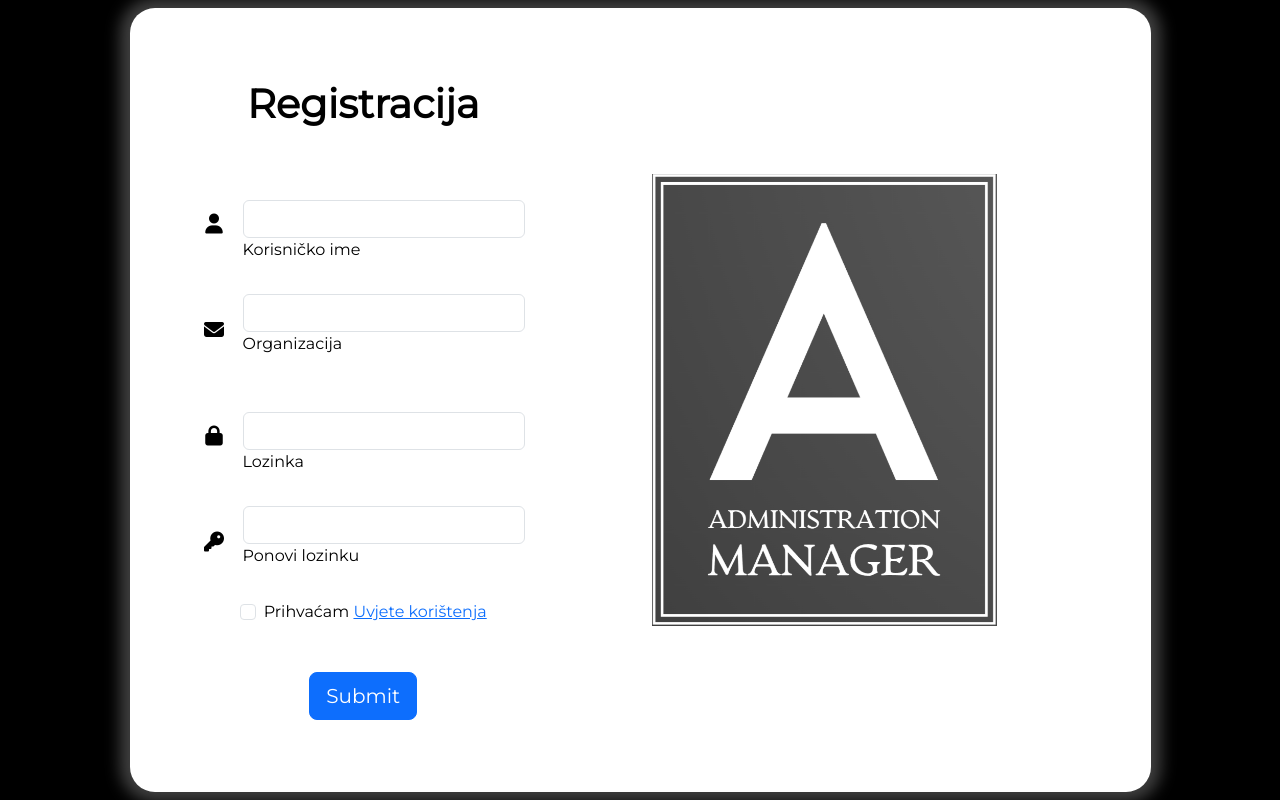
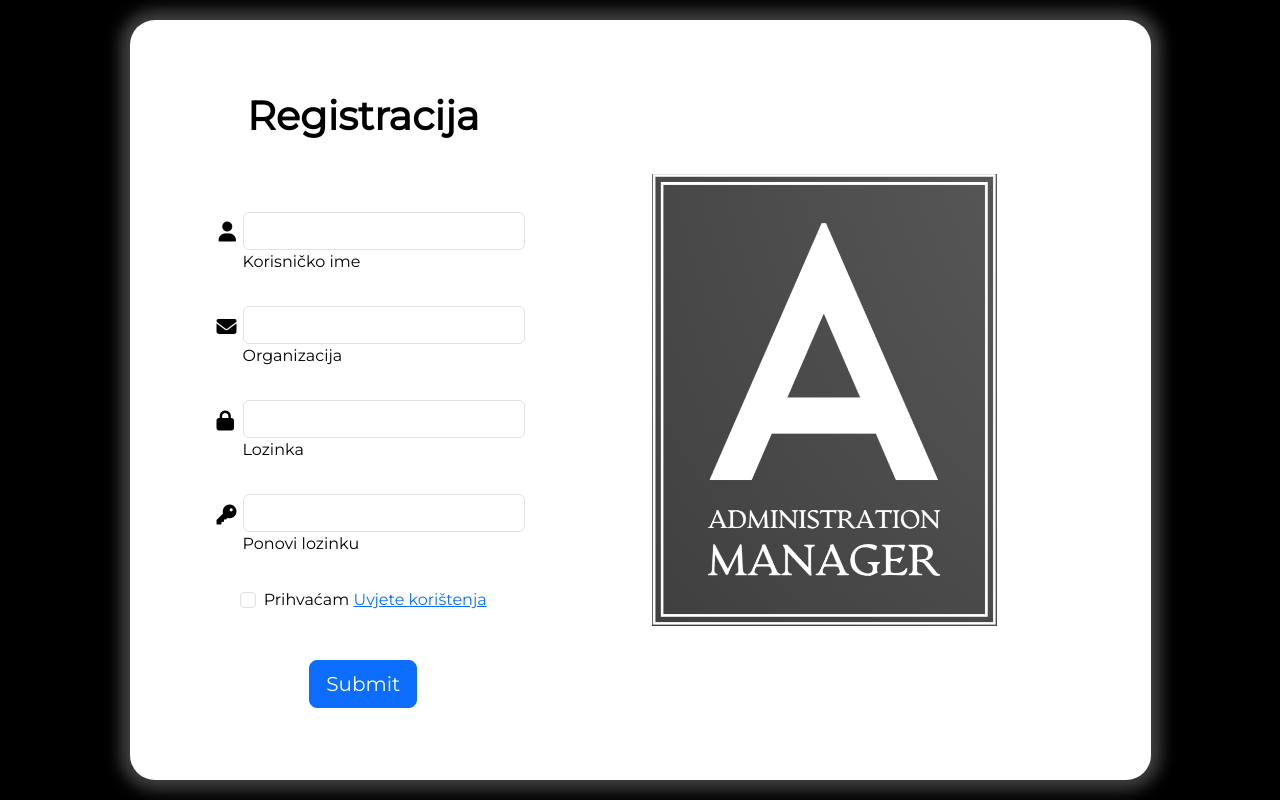
Before and after one commit to i2martin/AdministrationManager, a Flask app: page /register in a window 1280 px wide. Run offline with Flask 3, Linux system fonts and the light colour scheme; parts of the project's set-up code (start-up, migrations or seed data) failed here and were passed over; some libraries are stand-ins or nearby versions.

Commit message:
Minor HTML/CSS changes and some code cleanup.

```diff
--- a/static/style.css
+++ b/static/style.css
@@ -155,3 +155,13 @@
 {
     width: 20px;
 }
+.login-icons
+{
+    padding-bottom: 30px;
+    padding-left: 15px;
+}
+.register-icons
+{
+    padding-bottom: 8px;
+    padding-left: 17px;
+}
--- a/templates/base.html
+++ b/templates/base.html
@@ -3,7 +3,6 @@
 <head>
     <meta charset="UTF-8">
     <meta content="width=device-width, initial-scale=1" name="viewport"/>
-
     <link crossorigin="anonymous" href="https://cdn.jsdelivr.net/npm/bootstrap@5.3.0-alpha1/dist/css/bootstrap.min.css"
           integrity="sha384-GLhlTQ8iRABdZLl6O3oVMWSktQOp6b7In1Zl3/Jr59b6EGGoI1aFkw7cmDA6j6gD" rel="stylesheet">
     <script crossorigin="anonymous"
--- a/templates/login.html
+++ b/templates/login.html
@@ -25,9 +25,8 @@
                             <div class="col-md-10 col-lg-6 col-xl-5 order-2 order-lg-1">
                                 <p class="text-center h1 fw-bold mb-5 mx-1 mx-md-4 mt-4">Prijava</p>
                                 <form action="{{ url_for('login') }}" class="mx-1 mx-md-4" method="post">
-
                                     <div class="d-flex flex-row align-items-center mb-4">
-                                        <i class="fas fa-user fa-lg me-3 fa-fw"></i>
+                                        <i class="login-icons fas fa-user fa-lg me-3 fa-fw"></i>
                                         <div class="form-outline flex-fill mb-0">
                                             <input class="form-control" id="form3Example1c" name="username"
                                                    type="text"/>
@@ -36,7 +35,7 @@
                                     </div>
 
                                     <div class="d-flex flex-row align-items-center mb-4">
-                                        <i class="fas fa-lock fa-lg me-3 fa-fw"></i>
+                                        <i class="login-icons fas fa-lock fa-lg me-3 fa-fw"></i>
                                         <div class="form-outline flex-fill mb-0">
                                             <input class="form-control" id="form3Example4c" name="password"
                                                    type="password"/>
--- a/templates/postavke.html
+++ b/templates/postavke.html
@@ -1,7 +1,7 @@
 {% extends "base.html" %}
 {% block title %}Postavke{% endblock %}
+{% block content %}
 {% include 'header.html' %}
-{% block content %}
 <div class="settings">
     <h1 class="text-center text-light" style="padding-bottom: 5%;"> Vaše postavke</h1>
     <form onsubmit="return isNumber()" action="{{url_for('postavke')}}" method="POST" class="add-shadow" style="border-radius:10px;">
--- a/templates/putni.html
+++ b/templates/putni.html
@@ -1,7 +1,5 @@
 {% extends "base.html" %}
 {% block title %}Prijevoz{% endblock %}
-{% block navbar %}
-{% endblock %}
 {% block content %}
 {% include 'header.html' %}
 <div class="container-fluid custom-padding">
--- a/templates/register.html
+++ b/templates/register.html
@@ -1,8 +1,5 @@
 {% extends "base.html" %}
 {% block title %}Registracija{% endblock %}
-<header>
-    <meta content="width=device-width, initial-scale=1" name="viewport"/>
-</header>
 {% block content %}
 <script type="text/javascript">
 function validate()
@@ -43,11 +40,10 @@
                             <div class="col-md-10 col-lg-6 col-xl-5 order-2 order-lg-1">
 
                                 <p class="text-center h1 fw-bold mb-5 mx-1 mx-md-4 mt-4">Registracija</p>
-
                                 <form action="{{ url_for('register') }}" class="mx-1 mx-md-4" method="post">
                                 {{ form.csrf_token }}
                                     <div class="d-flex flex-row align-items-center mb-4">
-                                        <i class="fas fa-user fa-lg me-3 fa-fw"></i>
+                                        <i class="register-icons fas fa-user fa-lg me-3 fa-fw"></i>
                                         <div class="form-outline flex-fill mb-0">
                                             <span id="username-error">1</span>
                                             {{form.username(class="form-control", pattern=".{8,30}", title="Korisničko ime mora sadržavati 8-30 znakova.", required="True")}}
@@ -56,7 +52,7 @@
                                     </div>
 
                                     <div class="d-flex flex-row align-items-center mb-4">
-                                        <i class="fas fa-envelope fa-lg me-3 fa-fw"></i>
+                                        <i class="login-icons fas fa-envelope fa-lg me-3 fa-fw"></i>
                                         <div class="form-outline flex-fill mb-0">
                                             {{form.organisation(class="form-control", required="True")}}
                                             <label class="form-label">Organizacija</label>
@@ -64,16 +60,16 @@
                                     </div>
 
                                     <div class="d-flex flex-row align-items-center mb-4">
-                                        <i class="fas fa-lock fa-lg me-3 fa-fw"></i>
+                                        <i class="login-icons fas fa-lock fa-lg me-3 fa-fw"></i>
                                         <div class="form-outline flex-fill mb-0">
-                                            <span id="password-error">1</span>
+                                            <span id="password-error"></span>
                                             {{form.password(class="form-control", pattern="(?=.*\d)(?=.*[a-z,č,š,ć,đ,ž])(?=.*[A-Z,Č,Ć,Š,Đ,Ž]).{8,30}", title="Lozinka mora sadržavati 8-30 znakova uključujući mala i velika slova i brojeve.", required="True")}}
                                             <label class="form-label">Lozinka</label>
                                         </div>
                                     </div>
 
                                     <div class="d-flex flex-row align-items-center mb-4">
-                                        <i class="fas fa-key fa-lg me-3 fa-fw"></i>
+                                        <i class="login-icons fas fa-key fa-lg me-3 fa-fw"></i>
                                         <div class="form-outline flex-fill mb-0">
                                             {{form.confirm_password(class="form-control", pattern="(?=.*\d)(?=.*[a-z,č,š,ć,đ,ž])(?=.*[A-Z,Č,Ć,Š,Đ,Ž]).{8,30}", title="Lozinka mora sadržavati 8-30 znakova uključujući mala i velika slova i brojeve.", required="True")}}
                                             <label class="form-label">Ponovi lozinku</label>
```
Also changed, not shown: templates/pregledInventara.html (+4 -8 lines), instance/users.db.
